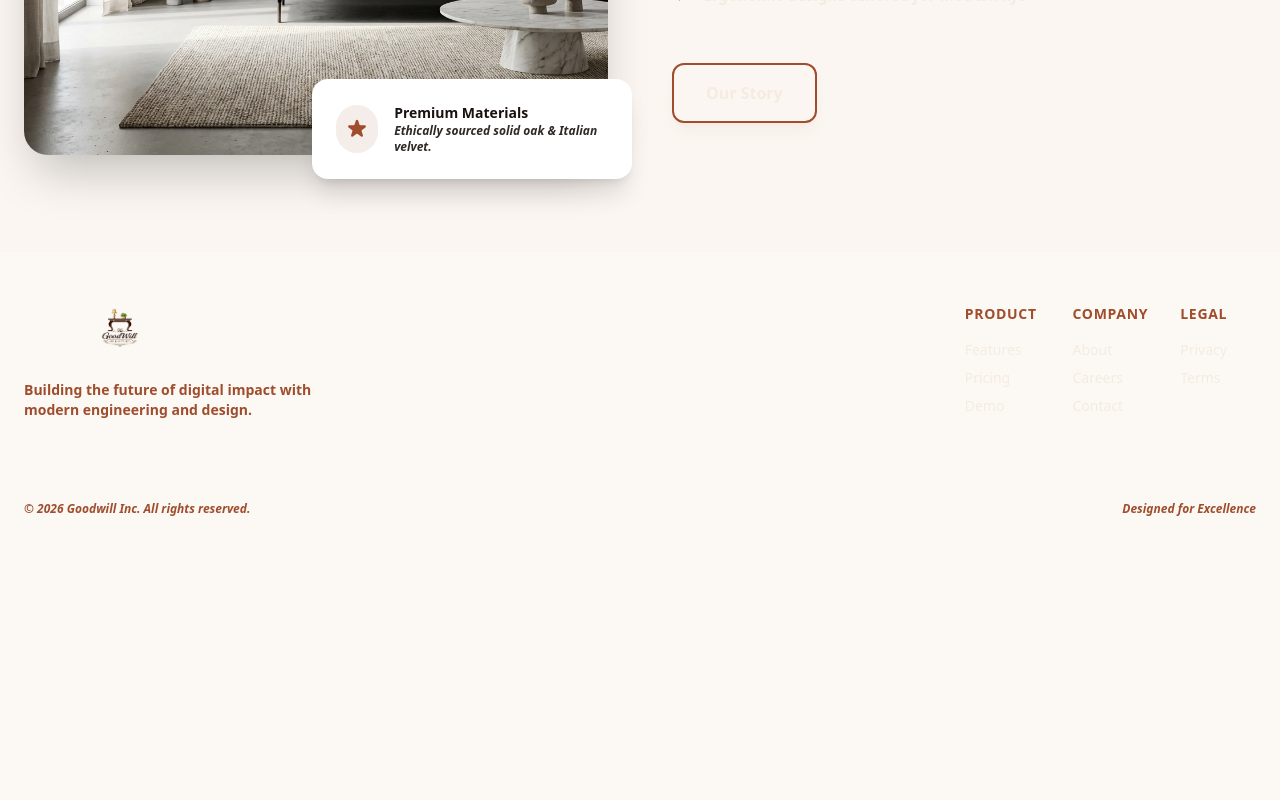
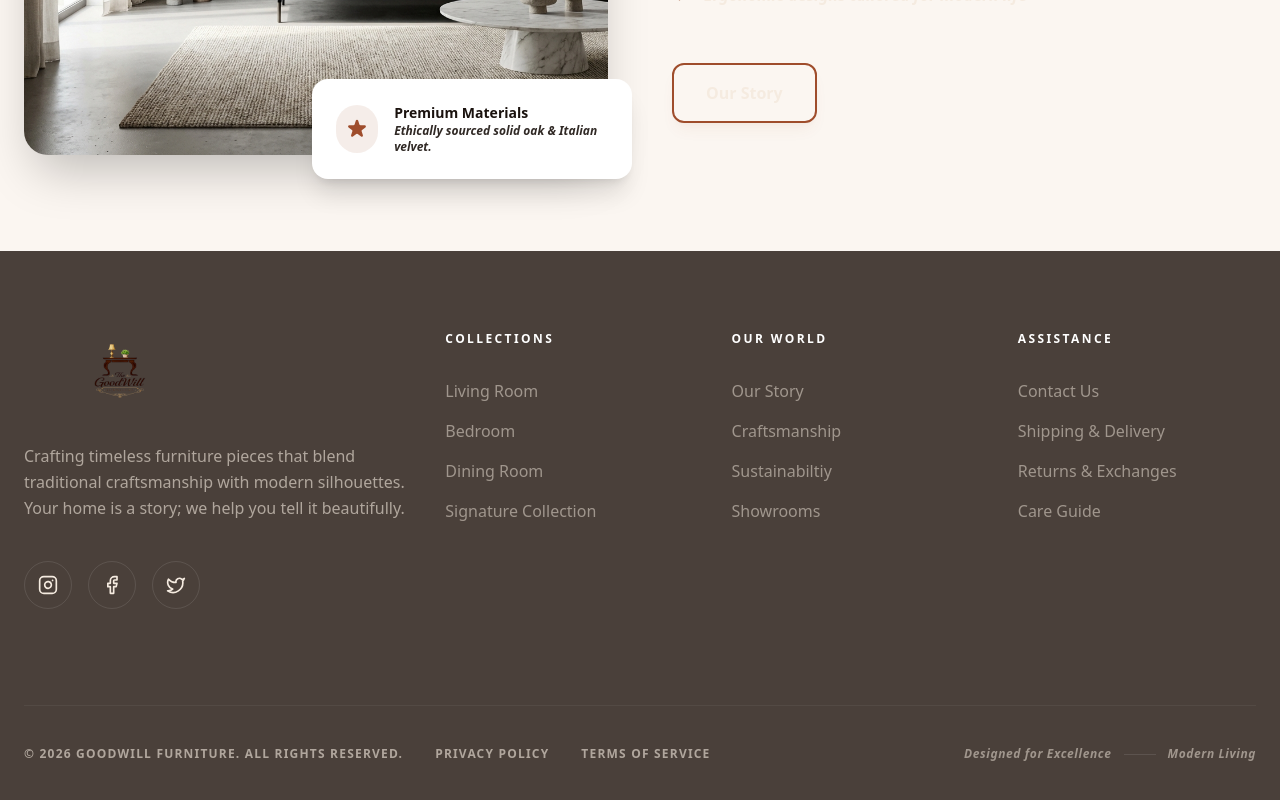
Before and after one commit to UganSinghMaharjan/Goodwill, a Next.js app: page / in a window 1280 px wide. Shown: the part 2101-2901 px from the top of the page. Before the commit the page ends 2666 px from the top, so only its background shows below. Built offline with nearby package versions, Linux system fonts and the light colour scheme; no server answers.

Commit message:
made footer design change

```diff
--- a/src/components/Footer.tsx
+++ b/src/components/Footer.tsx
@@ -1,108 +1,200 @@
 import Link from "next/link";
 import Image from "next/image";
+import { Facebook, Instagram, Twitter, Mail, ArrowRight } from "lucide-react";
 
 export default function Footer() {
   return (
-    <footer className="py-12 border-t border-accent/20">
-      <div className="container mx-auto px-6">
-        <div className="flex flex-col md:flex-row justify-between items-center">
-          <div className="mb-8 md:mb-0 text-center md:text-left">
-            <Link href="/" className="relative w-48 h-14 block mb-6">
+    <footer className="bg-secondary text-accent">
+      {/* Newsletter Section
+      <div className="border-b border-white/5">
+        <div className="container mx-auto px-6 py-16">
+          <div className="flex flex-col lg:flex-row items-center justify-between gap-12">
+            <div className="max-w-xl text-center lg:text-left">
+              <h3 className="text-3xl font-bold text-white mb-4">
+                Join our interior design circle
+              </h3>
+              <p className="text-accent/60 font-medium">
+                Subscribe to receive curated interior inspiration, exclusive
+                furniture launches, and early access to our seasonal
+                collections.
+              </p>
+            </div>
+            <div className="w-full max-w-md">
+              <form className="relative group">
+                <input
+                  type="email"
+                  placeholder="Enter your email"
+                  className="w-full bg-accent/5 border border-white/10 rounded-2xl py-5 px-6 outline-none focus:border-primary/50 transition-all font-medium text-white placeholder:text-accent/30"
+                />
+                <button
+                  type="submit"
+                  className="absolute right-2 top-2 bottom-2 px-6 bg-primary hover:bg-primary-hover text-white rounded-xl transition-all flex items-center gap-2 group-hover:shadow-lg shadow-primary/20"
+                >
+                  <span className="hidden sm:inline">Subscribe</span>
+                  <ArrowRight className="w-4 h-4" />
+                </button>
+              </form>
+            </div>
+          </div>
+        </div>
+      </div> */}
+      <div className="container mx-auto px-6 py-20">
+        <div className="grid grid-cols-1 md:grid-cols-2 lg:grid-cols-12 gap-16 lg:gap-8">
+          {/* Brand Column */}
+          <div className="lg:col-span-4 max-w-sm">
+            <Link href="/" className="relative w-52 h-20 block mb-8 -ml-2">
               <Image
                 src="/images/logo.png"
                 alt="Goodwill Logo"
                 fill
                 className="object-contain"
+                priority
               />
             </Link>
-            <p className="mt-4 text-primary font-bold text-sm max-w-xs">
-              Building the future of digital impact with modern engineering and
-              design.
+            <p className="text-accent/60 font-medium leading-relaxed mb-10">
+              Crafting timeless furniture pieces that blend traditional
+              craftsmanship with modern silhouettes. Your home is a story; we
+              help you tell it beautifully.
             </p>
+            <div className="flex items-center gap-4">
+              <Link
+                href="#"
+                className="w-12 h-12 rounded-full border border-white/10 flex items-center justify-center hover:bg-primary hover:border-primary transition-all group"
+              >
+                <Instagram className="w-5 h-5 text-accent group-hover:text-white" />
+              </Link>
+              <Link
+                href="#"
+                className="w-12 h-12 rounded-full border border-white/10 flex items-center justify-center hover:bg-primary hover:border-primary transition-all group"
+              >
+                <Facebook className="w-5 h-5 text-accent group-hover:text-white" />
+              </Link>
+              <Link
+                href="#"
+                className="w-12 h-12 rounded-full border border-white/10 flex items-center justify-center hover:bg-primary hover:border-primary transition-all group"
+              >
+                <Twitter className="w-5 h-5 text-accent group-hover:text-white" />
+              </Link>
+            </div>
           </div>
 
-          <div className="grid grid-cols-2 md:grid-cols-3 gap-8 text-center text-primary md:text-left">
-            <div>
-              <h4 className="text-sm font-bold uppercase tracking-wider mb-4">
-                Product
+          {/* Links Columns */}
+          <div className="lg:col-span-8 grid grid-cols-2 sm:grid-cols-3 gap-12">
+            <div className="space-y-8 text-center sm:text-left">
+              <h4 className="text-xs font-bold uppercase tracking-[0.2em] text-white">
+                Collections
               </h4>
-              <ul className="space-y-2 text-sm text-secondary">
+              <ul className="space-y-4">
                 <li>
                   <Link
-                    href="#"
-                    className="text-accent hover:text-primary transition-colors"
+                    href="/collections/living-room"
+                    className="text-accent/50 hover:text-primary transition-colors font-medium"
                   >
-                    Features
+                    Living Room
+                  </Link>
+                </li>
+                <li>
+                  <Link
+                    href="/collections/bedroom"
+                    className="text-accent/50 hover:text-primary transition-colors font-medium"
+                  >
+                    Bedroom
+                  </Link>
+                </li>
+                <li>
+                  <Link
+                    href="/collections/dining-room"
+                    className="text-accent/50 hover:text-primary transition-colors font-medium"
+                  >
+                    Dining Room
+                  </Link>
+                </li>
+                <li>
+                  <Link
+                    href="/collections"
+                    className="text-accent/50 hover:text-primary transition-colors font-medium"
+                  >
+                    Signature Collection
+                  </Link>
+                </li>
+              </ul>
+            </div>
+
+            <div className="space-y-8 text-center sm:text-left">
+              <h4 className="text-xs font-bold uppercase tracking-[0.2em] text-white">
+                Our World
+              </h4>
+              <ul className="space-y-4">
+                <li>
+                  <Link
+                    href="/about"
+                    className="text-accent/50 hover:text-primary transition-colors font-medium"
+                  >
+                    Our Story
                   </Link>
                 </li>
                 <li>
                   <Link
                     href="#"
-                    className="text-accent hover:text-primary transition-colors"
+                    className="text-accent/50 hover:text-primary transition-colors font-medium"
                   >
-                    Pricing
+                    Craftsmanship
                   </Link>
                 </li>
                 <li>
                   <Link
                     href="#"
-                    className="text-accent hover:text-primary transition-colors"
+                    className="text-accent/50 hover:text-primary transition-colors font-medium"
                   >
-                    Demo
-                  </Link>
-                </li>
-              </ul>
-            </div>
-            <div>
-              <h4 className="text-sm font-bold uppercase tracking-wider mb-4">
-                Company
-              </h4>
-              <ul className="space-y-2 text-sm text-secondary">
-                <li>
-                  <Link
-                    href="#"
-                    className="text-accent hover:text-primary transition-colors"
-                  >
-                    About
+                    Sustainabiltiy
                   </Link>
                 </li>
                 <li>
                   <Link
                     href="#"
-                    className="text-accent hover:text-primary transition-colors"
+                    className="text-accent/50 hover:text-primary transition-colors font-medium"
                   >
-                    Careers
+                    Showrooms
+                  </Link>
+                </li>
+              </ul>
+            </div>
+
+            <div className="space-y-8 text-center sm:text-left col-span-2 sm:col-span-1">
+              <h4 className="text-xs font-bold uppercase tracking-[0.2em] text-white">
+                Assistance
+              </h4>
+              <ul className="space-y-4">
+                <li>
+                  <Link
+                    href="#"
+                    className="text-accent/50 hover:text-primary transition-colors font-medium"
+                  >
+                    Contact Us
                   </Link>
                 </li>
                 <li>
                   <Link
                     href="#"
-                    className="text-accent hover:text-primary transition-colors"
+                    className="text-accent/50 hover:text-primary transition-colors font-medium"
                   >
-                    Contact
-                  </Link>
-                </li>
-              </ul>
-            </div>
-            <div className="hidden md:block">
-              <h4 className="text-sm font-bold uppercase tracking-wider mb-4">
-                Legal
-              </h4>
-              <ul className="space-y-2 text-sm text-secondary">
-                <li>
-                  <Link
-                    href="#"
-                    className="text-accent hover:text-primary transition-colors"
-                  >
-                    Privacy
+                    Shipping & Delivery
                   </Link>
                 </li>
                 <li>
                   <Link
                     href="#"
-                    className="text-accent hover:text-primary transition-colors"
+                    className="text-accent/50 hover:text-primary transition-colors font-medium"
                   >
-                    Terms
+                    Returns & Exchanges
+                  </Link>
+                </li>
+                <li>
+                  <Link
+                    href="#"
+                    className="text-accent/50 hover:text-primary transition-colors font-medium"
+                  >
+                    Care Guide
                   </Link>
                 </li>
               </ul>
@@ -110,10 +202,26 @@ export default function Footer() {
           </div>
         </div>
 
-        <div className="mt-12 pt-8 border-t border-accent/10 flex flex-col md:flex-row justify-between items-center text-xs text-primary font-bold italic">
-          <p>© {new Date().getFullYear()} Goodwill Inc. All rights reserved.</p>
-          <div className="mt-4 md:mt-0 flex space-x-6">
+        {/* Bottom Bar */}
+        <div className="mt-24 pt-10 border-t border-white/5 flex flex-col md:flex-row justify-between items-center gap-8">
+          <div className="flex flex-col md:flex-row items-center gap-8 text-xs text-accent/60 font-bold uppercase tracking-widest">
+            <p>
+              © {new Date().getFullYear()} Goodwill Furniture. All Rights
+              Reserved.
+            </p>
+            <div className="flex gap-8">
+              <Link href="#" className="hover:text-primary transition-colors">
+                Privacy Policy
+              </Link>
+              <Link href="#" className="hover:text-primary transition-colors">
+                Terms of Service
+              </Link>
+            </div>
+          </div>
+          <div className="flex items-center gap-3 text-xs text-accent/50 font-bold italic tracking-wider">
             <span>Designed for Excellence</span>
+            <div className="w-8 h-px bg-white/10" />
+            <span>Modern Living</span>
           </div>
         </div>
       </div>
```
Also changed, not shown: public/images/TGFBLACK.png (deleted), public/images/TGFWHITE.png (deleted).
